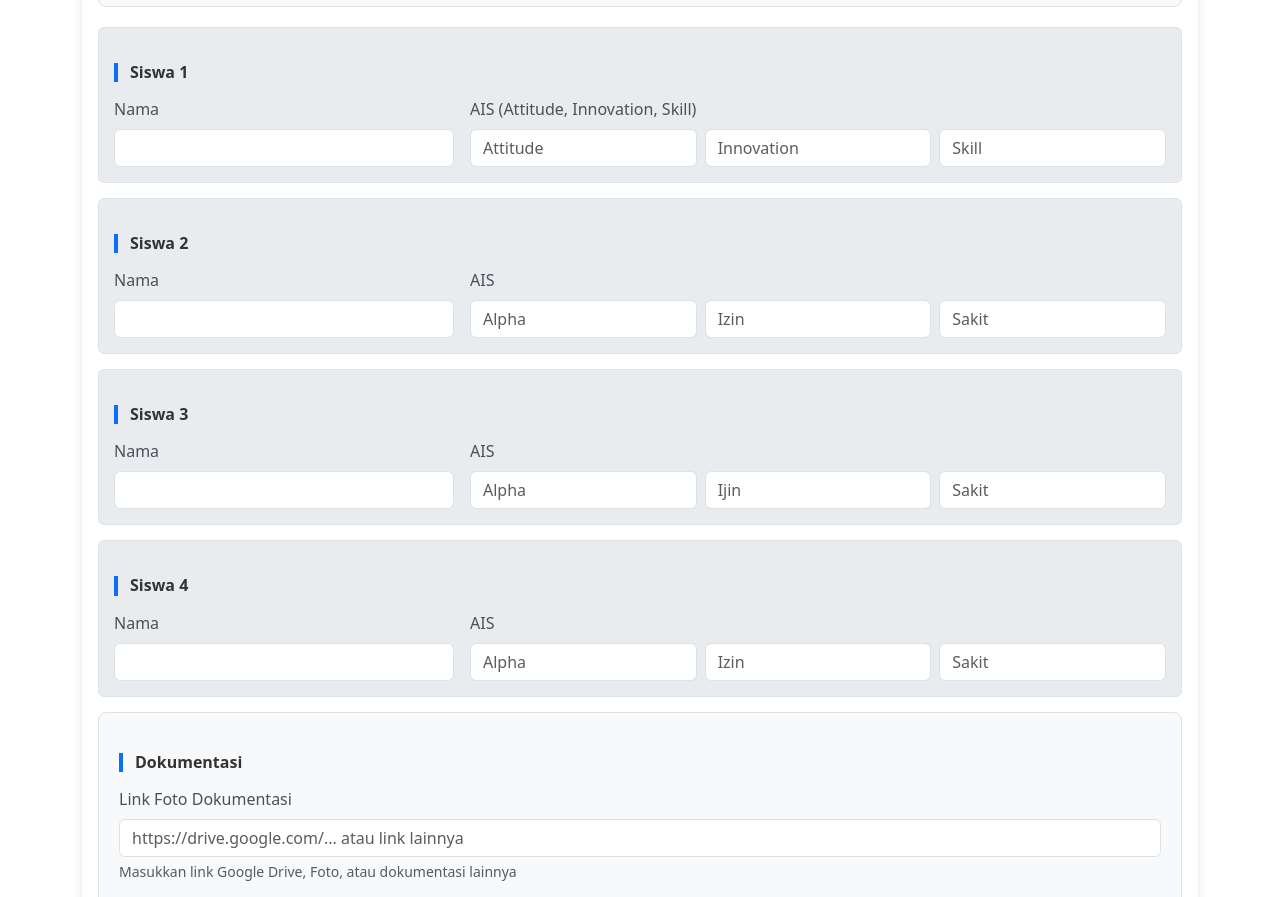
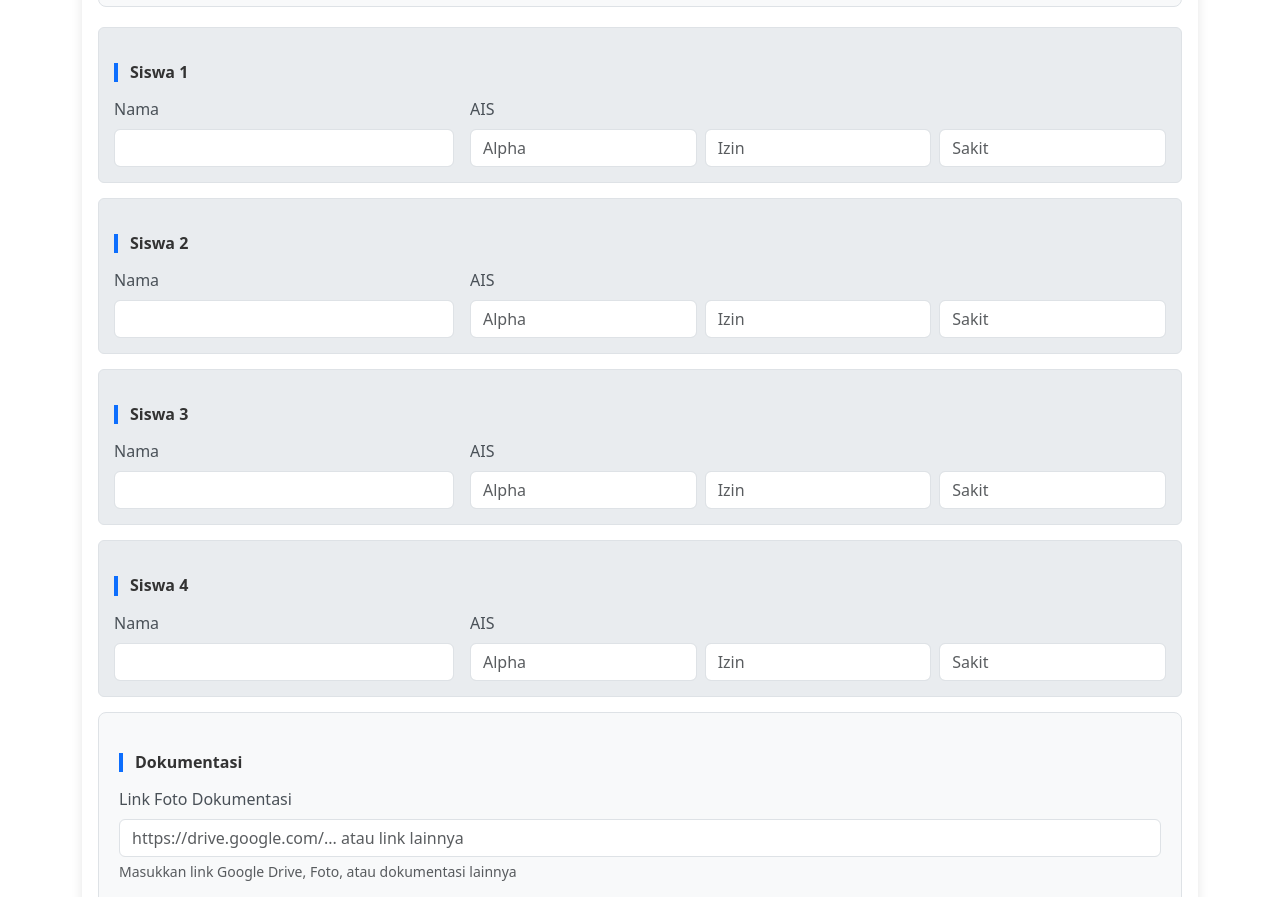
Before and after one commit to rizvenhabibi/pantaupembimbing, a plain HTML site: page dashboard.html in a window 1280 px wide. Shown: the part 1279-2176 px from the top of the page. Drawn offline with nearby package versions, Linux system fonts and the light colour scheme; sample sign-in values are in the browser's storage.

Commit message:
Update dashboard.html

```diff
--- a/dashboard.html
+++ b/dashboard.html
@@ -215,16 +215,16 @@ if (!localStorage.getItem("login_user")) {
               <input type="text" class="form-control" id="nama1">
             </div>
             <div class="col-md-8">
-              <label class="form-label">AIS (Attitude, Innovation, Skill)</label>
+              <label class="form-label">AIS</label>
               <div class="row g-2">
                 <div class="col-4">
-                  <input type="text" class="form-control" id="a1" placeholder="Attitude">
+                  <input type="text" class="form-control" id="a1" placeholder="Alpha">
                 </div>
                 <div class="col-4">
-                  <input type="text" class="form-control" id="i1" placeholder="Innovation">
+                  <input type="text" class="form-control" id="i1" placeholder="Izin">
                 </div>
                 <div class="col-4">
-                  <input type="text" class="form-control" id="s1" placeholder="Skill">
+                  <input type="text" class="form-control" id="s1" placeholder="Sakit">
                 </div>
               </div>
             </div>
@@ -271,7 +271,7 @@ if (!localStorage.getItem("login_user")) {
                   <input type="text" class="form-control" id="a3" placeholder="Alpha">
                 </div>
                 <div class="col-4">
-                  <input type="text" class="form-control" id="i3" placeholder="Ijin">
+                  <input type="text" class="form-control" id="i3" placeholder="Izin">
                 </div>
                 <div class="col-4">
                   <input type="text" class="form-control" id="s3" placeholder="Sakit">
```
